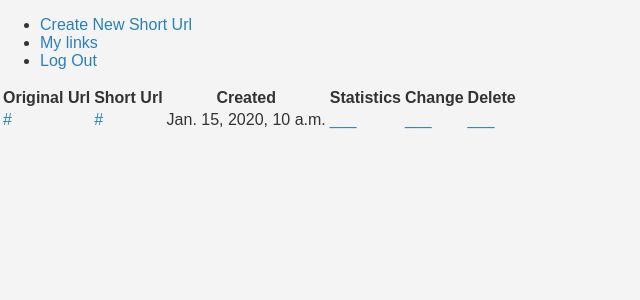
After one commit to Orlovchikk/url-shortener, a Django app: page /lk/links/ in a window 1280 px wide. The commit adds this page. Shown: the top 300 px of the page, without its empty margins (0-640 px from the left). Run offline with Django 5.2, Linux system fonts and the light colour scheme; a user stored in the database is signed in; tables that the repository leaves empty hold one stand-in row (values such as "Sample post").

Commit message:
update, delete views

```diff
--- a/project/shortener/models.py
+++ b/project/shortener/models.py
@@ -1,5 +1,6 @@
 from accounts.models import CustomUser
 from django.db import models
+from django.urls import reverse
 
 
 class ShortUrl(models.Model):
@@ -8,5 +9,8 @@ class ShortUrl(models.Model):
     datatime_created = models.DateTimeField()
     user = models.ForeignKey(CustomUser, on_delete=models.CASCADE, null=True)
 
+    def get_absolute_url(self):
+        return reverse("redirect", kwargs={"url": self.short_url})
+
     def __str__(self):
         return self.short_url
--- a/project/shortener/urls.py
+++ b/project/shortener/urls.py
@@ -5,5 +5,12 @@ from . import views
 urlpatterns = [
     path("", views.home, name="home"),
     path("create/", views.create_short_url, name="create"),
-    path("<str:url>", views.redirect, name="redirect"),
+    path("<str:url>/", views.redirect, name="redirect"),
+    path("lk/links/", views.UrlListView.as_view(), name="links_list"),
+    path(
+        "lk/links/<str:pk>/delete/", views.UrlDeleteView.as_view(), name="link_delete"
+    ),
+    path(
+        "lk/links/<str:pk>/update/", views.UrlUpdateView.as_view(), name="link_update"
+    ),
 ]
--- a/project/shortener/views.py
+++ b/project/shortener/views.py
@@ -8,7 +8,8 @@ import qrcode
 from django.contrib.auth.mixins import LoginRequiredMixin
 from django.shortcuts import render
 from django.utils import timezone
-from django.views.generic import ListView
+from django.views.generic import DeleteView, ListView, UpdateView
+from django.urls import reverse_lazy
 from dotenv import load_dotenv
 
 from . import models
@@ -49,24 +50,24 @@ def create_short_url(request):
                 "qrcode": qrcode_png,
             }
 
-            return render(request, "urlcreated.html", context)
+            return render(request, "shortener/urlcreated.html", context)
     else:
         form = CreateNewShortUrl()
-        return render(request, "create.html", {"form": form})
+        return render(request, "shortener/create.html", {"form": form})
 
 
 def redirect(request, url):
     try:
-        obj = models.ShortUrl.objects.get(short_url=str(url))
+        obj = models.ShortUrl.objects.get(short_url=url)
         qrcode = create_qrcode(obj.original_url)
         context = {
             "original_url": obj.original_url,
             "qrcode": qrcode,
         }
-        return render(request, "redirect.html", context=context)
+        return render(request, "shortener/redirect.html", context=context)
     except Exception as e:
         print(e)
-        return render(request, "pagenotfound.html")
+        return render(request, "shortener/pagenotfound.html")
 
 
 def create_qrcode(link):
@@ -85,6 +86,28 @@ def create_qrcode(link):
 
 class UrlListView(LoginRequiredMixin, ListView):
     model = ShortUrl
-    template_name = "shortener/url_list.html"
-    context_object_name = "url"
+    template_name = "shortener/link_list.html"
+    context_object_name = "links"
     login_url = "account_login"
+
+    def get_context_data(self, **kwargs):
+        context = super().get_context_data(**kwargs)
+        context["links"] = context["links"].filter(user=self.request.user)
+        return context
+
+
+class UrlDeleteView(LoginRequiredMixin, DeleteView):
+    model = ShortUrl
+    template_name = "shortener/link_confirm_delete.html"
+    context_object_name = "link"
+    login_url = "account_login"
+    success_url = reverse_lazy("links_list")
+
+
+class UrlUpdateView(LoginRequiredMixin, UpdateView):
+    model = ShortUrl
+    template_name = "shortener/link_update_form.html"
+    context_object_name = "link"
+    login_url = "account_login"
+    fields = ["original_url"]
+    success_url = reverse_lazy("links_list")
--- a/project/static/css/style.css
+++ b/project/static/css/style.css
@@ -104,7 +104,7 @@ body {
 
 }
 
-.redirect-page button.cancel:hover {
+.redirect-page button.cancel:hover:enabled {
   background-color: #c9302c;
 }
 
--- a/project/static/js/redirect.js
+++ b/project/static/js/redirect.js
@@ -12,6 +12,6 @@ let redirect_timer = setInterval(function () {
 const cancel_btn = document.getElementsByClassName("cancel")[0]
 cancel_btn.addEventListener("click", function () {
   clearInterval(redirect_timer)
-  counter_div.textContent = "cancelled"
+  counter_div.parentElement.textContent = "cancelled"
   cancel_btn.disabled = true
 })
--- a/project/templates/_base.html
+++ b/project/templates/_base.html
@@ -11,13 +11,13 @@
 <body>
     <body>
         <ul>
-            {% comment %} <li>
-                <a href="{% url "" %}">About</a>
+            <li>
+                <a href="{% url "create" %}">Create New Short Url</a>
             </li>
+            {% if user.is_authenticated %}
             <li>
-                <a href="{% url "" %}">Books</a>
-            </li> {% endcomment %}
-            {% if user.is_authenticated %}
+                <a href="{% url "links_list" %}">My links</a>
+            </li>
             <li>
                 <a href="{% url "account_logout" %}">Log Out</a>
             </li>
--- a/project/templates/create.html
+++ b/project/templates/shortener/create.html
@@ -1,6 +1,6 @@
 {% extends "_base.html" %}
 
-{% block title %}New Short URL{% endblock title %}
+{% block title %}New Short URL | ShortUrl{% endblock title %}
 
 {% block content %}
     <h2>Enter URL</h2>
--- /dev/null
+++ b/project/templates/shortener/link_list.html
@@ -0,0 +1,28 @@
+{% extends "_base.html" %}
+
+{% block title %}Links | ShortUrl{% endblock title %}
+
+{% block content %}
+    <table>
+        <tr>
+            <th>Original Url</th>
+            <th>Short Url</th>
+            <th>Created</th>
+            <th>Statistics</th>
+            <th>Change</th>
+            <th>Delete</th>
+        </tr>
+        <tr>
+            {% for link in links %}
+                <td><a href="{{ link.original_url }}">{{ link.original_url }}</a></td>
+                <td><a href="{{ link.get_absolute_url }}">{{ link.short_url }}</a></td>
+                <td>{{ link.datatime_created }}</td>
+                <td><a href="">___</a></td>
+                <td><a href="{% url "link_update" link.short_url %}">___</a></td>
+                <td><a href="{% url "link_delete" link.short_url %}">___</a></td>
+            {% endfor %}
+        </tr>
+
+    </table>
+
+{% endblock content %}
--- a/project/templates/pagenotfound.html
+++ b/project/templates/shortener/pagenotfound.html
@@ -1,6 +1,6 @@
 {% extends "_base.html" %}
 
-{% block title %}Wrong Short URL{% endblock title %}
+{% block title %}Wrong Short URL | ShortUrl{% endblock title %}
 
 
 {% block content %}
--- a/project/templates/redirect.html
+++ b/project/templates/shortener/redirect.html
@@ -1,7 +1,7 @@
 {% extends "_base.html" %}
 {% load static %}
 
-{% block title %}Redirecting...{% endblock title %}
+{% block title %}Redirecting... | ShortUrl{% endblock title %}
 
 {% block content %}
     <div class="redirect-page">
--- a/project/templates/urlcreated.html
+++ b/project/templates/shortener/urlcreated.html
@@ -1,6 +1,6 @@
 {% extends "_base.html" %}
 
-{% block title %}New URL{% endblock title %}
+{% block title %}New URL | ShortUrl{% endblock title %}
 
 {% block content %}
     <div class="urlcreated-page">
```
Also changed, not shown: project/templates/shortener/link_confirm_delete.html (added, +11 -0 lines), project/templates/shortener/link_update_form.html (added, +10 -0 lines), project/templates/shortener/url_list.html (deleted, +0 -23 lines).
